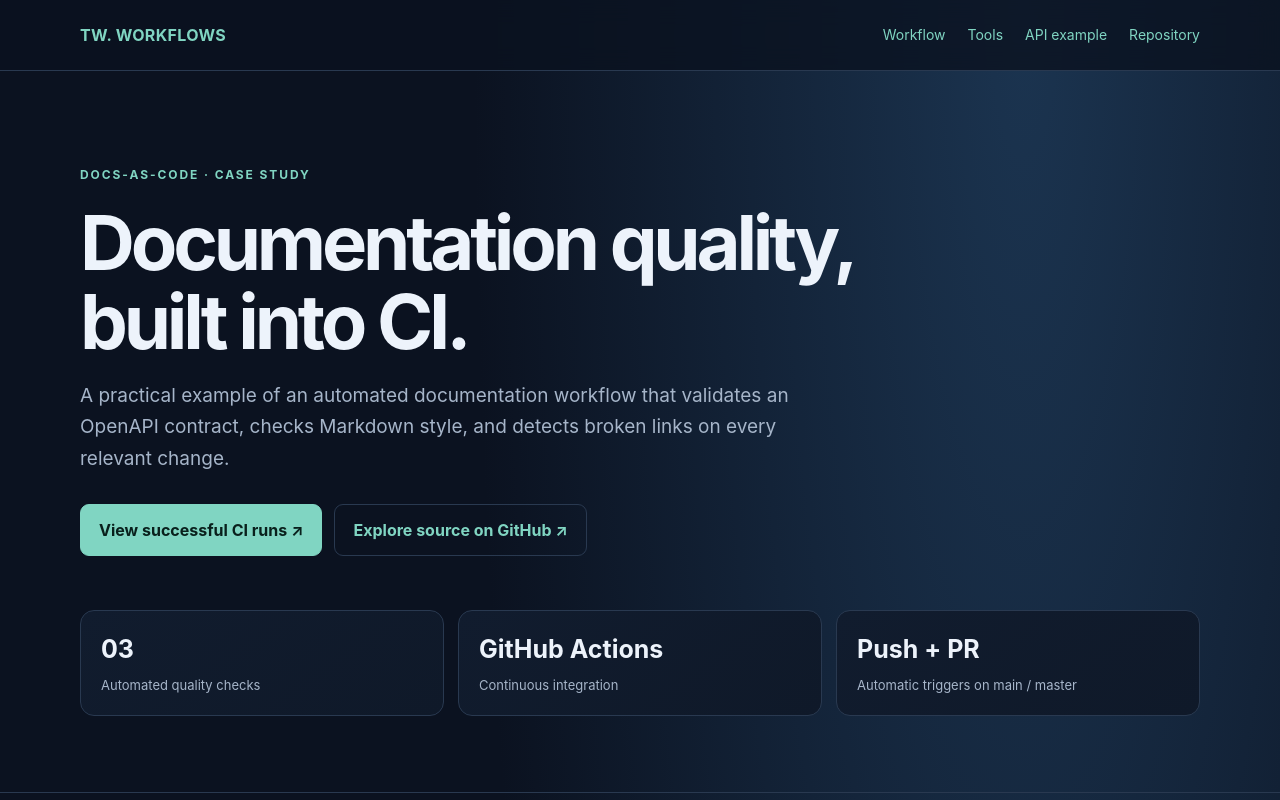
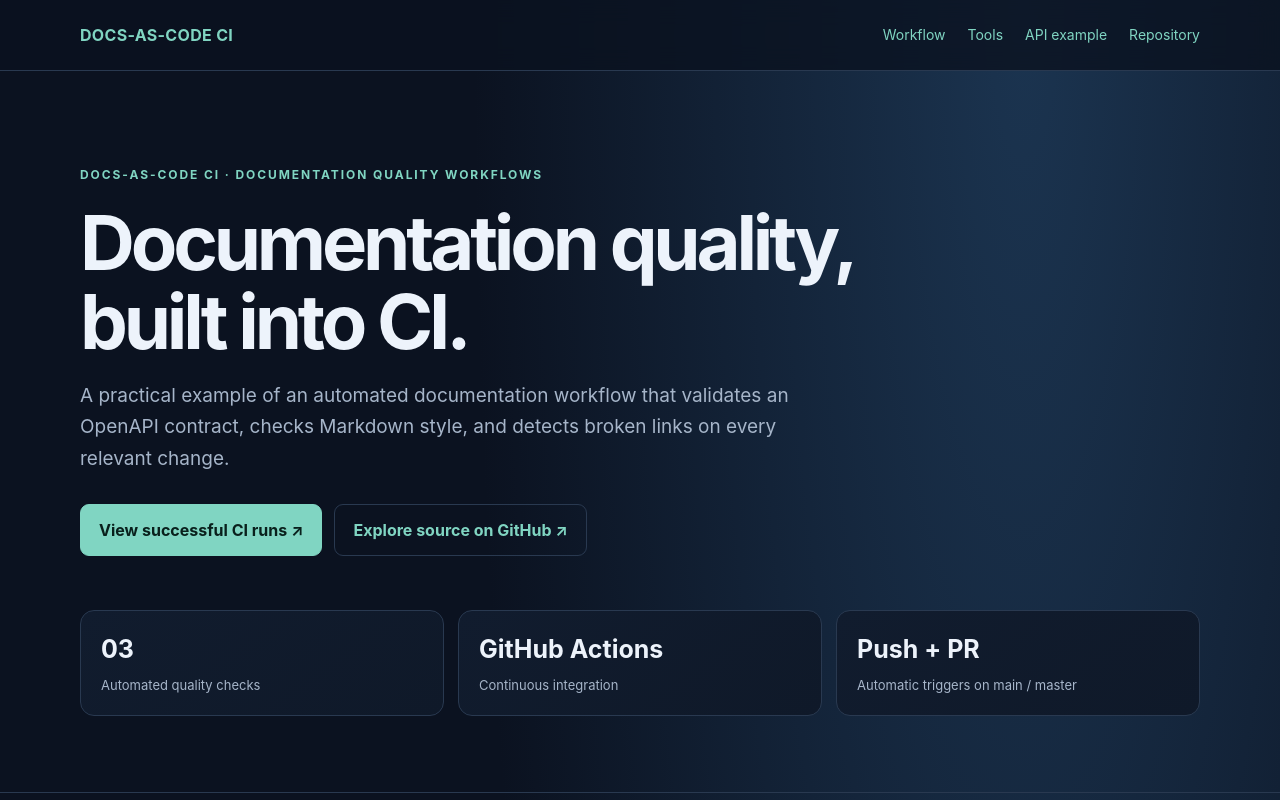
Before and after one commit to ekatmoz88-alt/technical-writing-workflows, a plain HTML site: page index.html in a window 1280 px wide. Shown: the top 800 px of the page. Drawn offline with Linux system fonts and the light colour scheme.

Commit message:
Name the Docs-as-Code CI project website

```diff
--- a/index.html
+++ b/index.html
@@ -5,7 +5,7 @@
   <meta name="viewport" content="width=device-width, initial-scale=1">
   <meta name="description" content="A practical Docs-as-Code case study: OpenAPI validation, Markdown linting, and link checking with GitHub Actions.">
   <meta name="theme-color" content="#101827">
-  <title>Documentation CI | Technical Writing Workflows</title>
+  <title>Docs-as-Code CI — Documentation Quality Workflows</title>
   <style>
     :root{color-scheme:dark;--bg:#0b1220;--panel:#111c2e;--panel2:#152238;--text:#edf3fb;--muted:#a6b5c9;--line:#293950;--accent:#80d5c2;--blue:#9bbcff;--good:#91dfb5}
     *{box-sizing:border-box}html{scroll-behavior:smooth}body{margin:0;background:radial-gradient(ellipse at 80% 0%,#1b3450 0,transparent 38%),var(--bg);color:var(--text);font:16px/1.65 Inter,ui-sans-serif,system-ui,-apple-system,BlinkMacSystemFont,"Segoe UI",sans-serif}
@@ -24,10 +24,10 @@
   </style>
 </head>
 <body>
-<header><div class="wrap nav"><a class="brand" href="#top">TW<span>.</span> WORKFLOWS</a><nav aria-label="Main navigation"><a href="#workflow">Workflow</a><a href="#tools">Tools</a><a href="#example">API example</a><a href="#repository">Repository</a></nav></div></header>
+<header><div class="wrap nav"><a class="brand" href="#top">DOCS-AS-CODE <span>CI</span></a><nav aria-label="Main navigation"><a href="#workflow">Workflow</a><a href="#tools">Tools</a><a href="#example">API example</a><a href="#repository">Repository</a></nav></div></header>
 <main id="top">
   <div class="wrap hero">
-    <div class="eyebrow">Docs-as-Code · Case study</div>
+    <div class="eyebrow">Docs-as-Code CI · Documentation Quality Workflows</div>
     <h1>Documentation quality, built into CI.</h1>
     <p>A practical example of an automated documentation workflow that validates an OpenAPI contract, checks Markdown style, and detects broken links on every relevant change.</p>
     <div class="actions"><a class="btn primary" href="https://github.com/ekatmoz88-alt/technical-writing-workflows/actions">View successful CI runs ↗</a><a class="btn" href="https://github.com/ekatmoz88-alt/technical-writing-workflows">Explore source on GitHub ↗</a></div>
```
